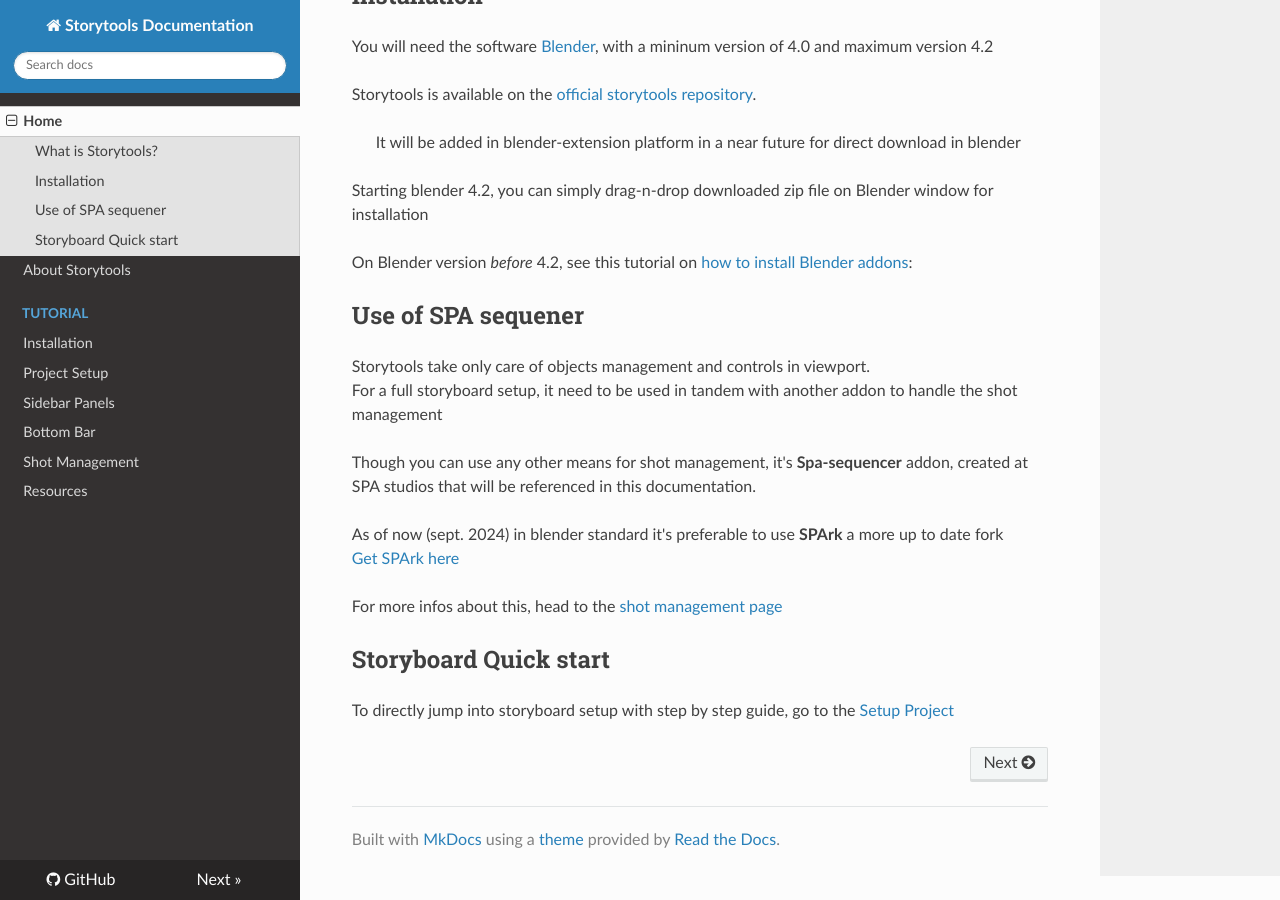
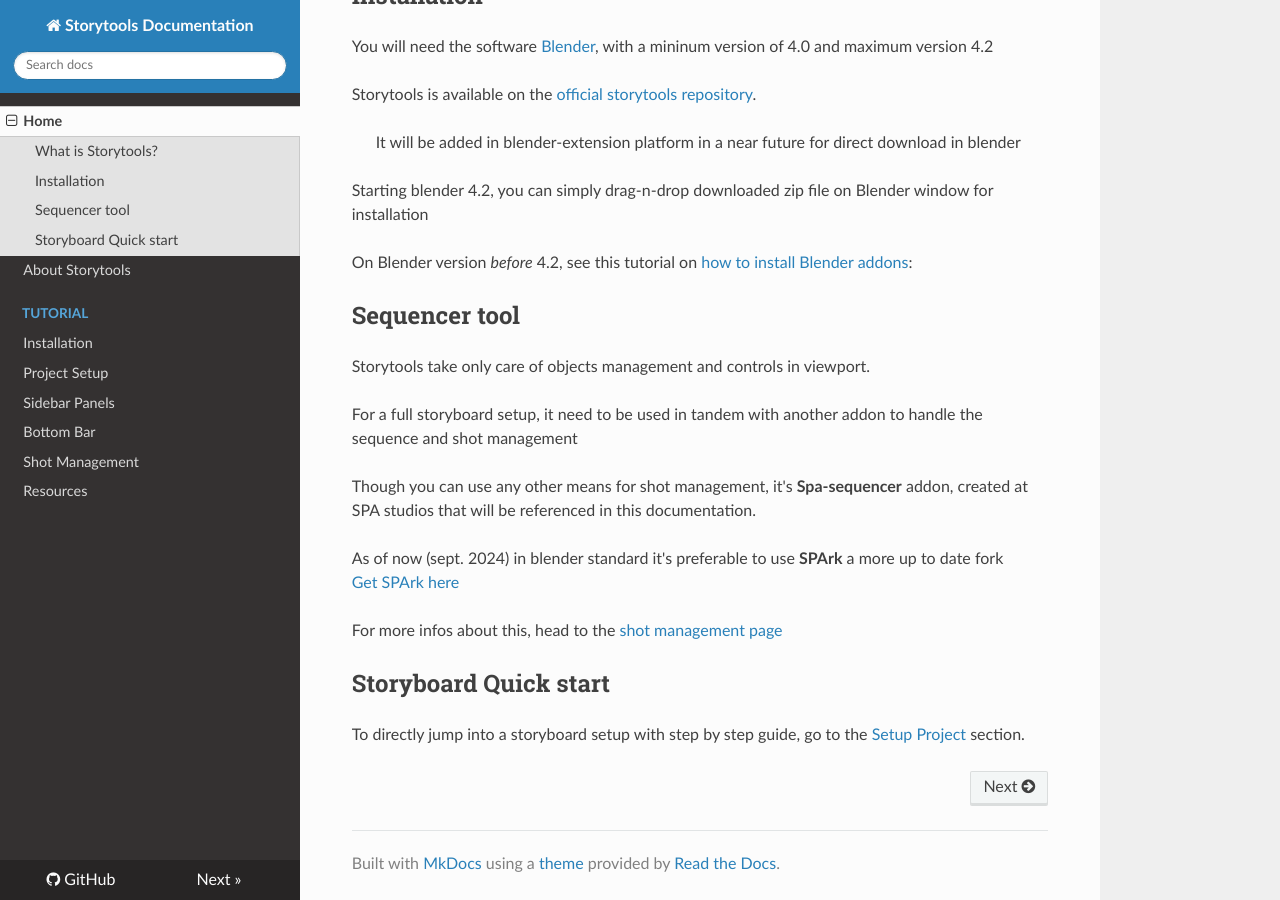
Before and after one commit to Pullusb/storytools-docs, an MkDocs documentation site: the page built from docs/index.md, in a window 1280 px wide and 900 px high, scrolled down 968 px. Built offline with MkDocs 1.6.1, drawn with Linux system fonts in a browser that asks for light colours; nearby versions of some CDN libraries.

Commit message:
intro adjustment

```diff
--- a/docs/index.md
+++ b/docs/index.md
@@ -32,10 +32,11 @@ Starting blender 4.2, you can simply drag-n-drop downloaded zip file on Blender
 On Blender version _before_ 4.2, see this tutorial on [how to install Blender addons](https://github.com/Pullusb/How_to_install_Blender_addons):
 
 
-## Use of SPA sequener
+## Sequencer tool
 
 Storytools take only care of objects management and controls in viewport.
-For a full storyboard setup, it need to be used in tandem with another addon to handle the shot management
+
+For a full storyboard setup, it need to be used in tandem with another addon to handle the sequence and shot management
 
 Though you can use any other means for shot management, it's  **Spa-sequencer** addon, created at SPA studios that will be referenced in this documentation.
 
@@ -48,4 +49,4 @@ For more infos about this, head to the [shot management page](tutorial/shot-mana
 
 ## Storyboard Quick start
 
-To directly jump into storyboard setup with step by step guide, go to the [Setup Project](tutorial/setup-project.md)
+To directly jump into a storyboard setup with step by step guide, go to the [Setup Project](tutorial/setup-project.md) section.
```
